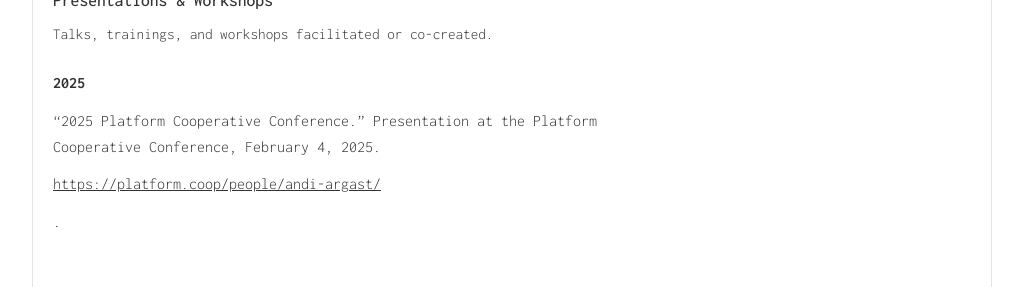
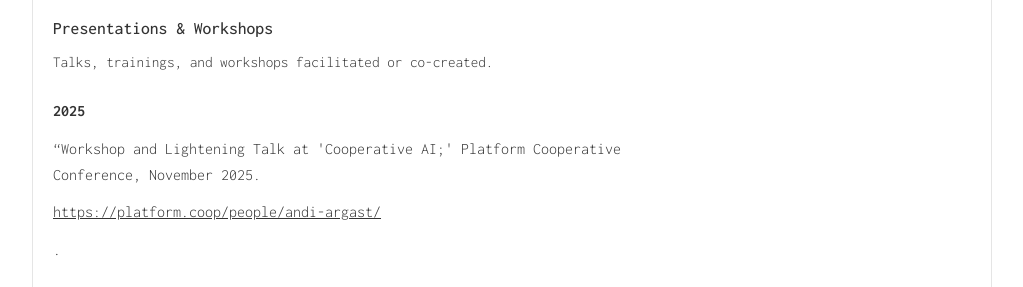
Before and after one commit to writerly03/andi-site, an Eleventy site: page src/portfolio.md in a window 1280 px wide. Shown: the part 1164-1451 px from the top of the page, without its empty margins (128-1151 px from the left). Built offline with nearby package versions, Linux system fonts and the light colour scheme; Eleventy itself is replaced by a stand-in of ours; files that its build step writes are made by us from their sources.

Commit message:
Update portfolio.md

```diff
--- a/src/portfolio.md
+++ b/src/portfolio.md
@@ -32,6 +32,7 @@ Girl Guides of Canada. *International Day of the Girl: IRL Matters*. Report. Tor
 
 **2015**
 Canadian Internet Registration Authority (CIRA). *Digital Capacity in Canada’s Not-for-Profit Sector*. Report. Ottawa: CIRA, 2015. [https://www.cira.ca/en/resources/documents/state-of-internet/digital-capacity-canadas-not-profit-sector/](https://www.cira.ca/en/resources/documents/state-of-internet/digital-capacity-canadas-not-profit-sector/).
+
 “Your Story Goes Here: A Case Study Investigating Digital Storytelling and City Building.” *Civic Media Project*. MIT Press, March 1, 2015. [https://web.archive.org/web/20170924023640/http://civicmediaproject.org/works/civic-media-project/your-story-goes-here](https://web.archive.org/web/20170924023640/http://civicmediaproject.org/works/civic-media-project/your-story-goes-here).
 
 **2013**
@@ -46,7 +47,7 @@ Canadian Internet Registration Authority (CIRA). *Digital Capacity in Canada’s
       <p>Talks, trainings, and workshops facilitated or co-created.</p>
       <ul class="portfolio-list">
        **2025**
-“2025 Platform Cooperative Conference.” Presentation at the Platform Cooperative Conference, February 4, 2025. [https://platform.coop/people/andi-argast/](https://platform.coop/people/andi-argast/).
+      “Workshop and Lightening Talk at 'Cooperative AI;' Platform Cooperative Conference, November 2025. [https://platform.coop/people/andi-argast/](https://platform.coop/people/andi-argast/).
       </ul>
     </section>
 
```
